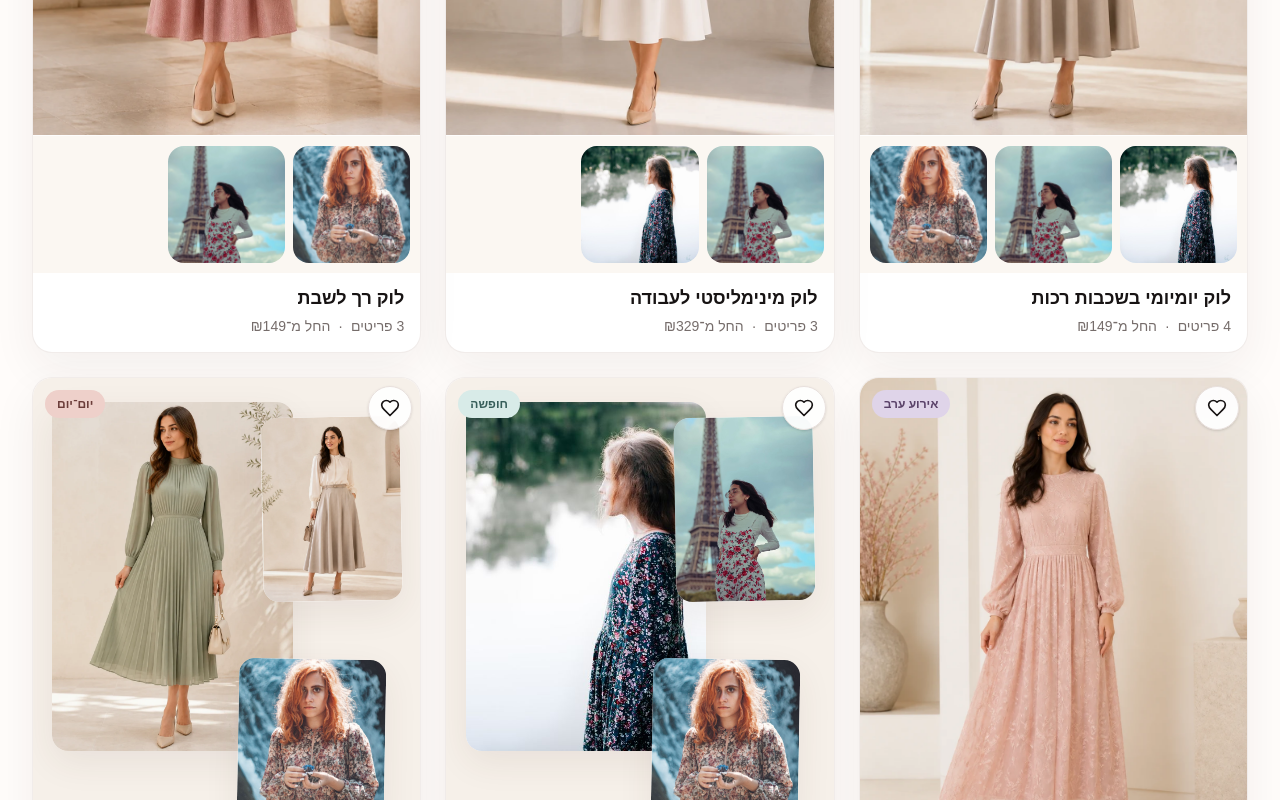
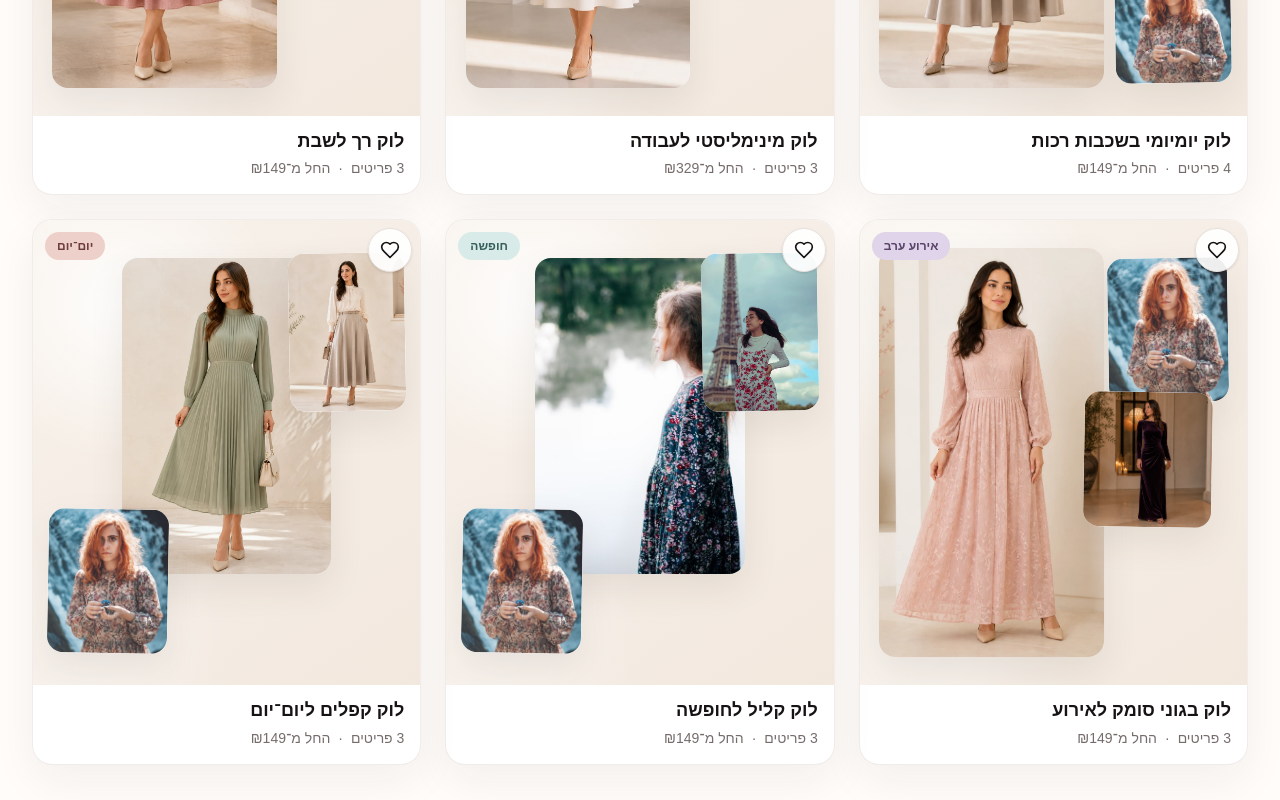
Before and after one commit to hodaya162/FoundHer, a Next.js app: page /looks in a window 1280 px wide. Shown: the part 680-1480 px from the top of the page. Built offline with nearby package versions, Linux system fonts and the light colour scheme; no server answers.

Commit message:
fix: compose looks as editorial boards

```diff
--- a/features/looks/components/look-editorial-visual.tsx
+++ b/features/looks/components/look-editorial-visual.tsx
@@ -11,11 +11,18 @@ type Props = {
   variant?: "card" | "detail";
 };
 
+const modelLedPositions = [
+  "end-[5%] top-[6%] h-[88%] w-[58%]",
+  "start-[5%] top-[8%] h-[31%] w-[31%] -rotate-1",
+  "start-[9%] top-[37%] h-[29%] w-[33%] rotate-1",
+  "start-[4%] bottom-[7%] h-[25%] w-[30%] -rotate-1",
+] as const;
+
 const flatLayPositions = [
-  "end-[5%] top-[5%] h-[72%] w-[62%]",
-  "start-[5%] top-[8%] h-[38%] w-[36%] -rotate-1",
-  "start-[9%] bottom-[8%] h-[34%] w-[38%] rotate-1",
-  "end-[28%] bottom-[3%] h-[25%] w-[28%] -rotate-2",
+  "end-[23%] top-[8%] h-[68%] w-[54%]",
+  "start-[4%] top-[7%] h-[34%] w-[30%] -rotate-1",
+  "end-[4%] bottom-[7%] h-[31%] w-[31%] rotate-1",
+  "start-[7%] bottom-[6%] h-[28%] w-[29%] -rotate-2",
 ] as const;
 
 function ProductPhoto({ className, priority, product }: { className?: string; priority?: boolean; product: Product }) {
@@ -23,7 +30,12 @@ function ProductPhoto({ className, priority, product }: { className?: string; pr
   if (!image) return null;
 
   return (
-    <div className={cn("relative overflow-hidden rounded-[1rem] bg-white/70", className)}>
+    <div
+      className={cn(
+        "relative overflow-hidden rounded-[1rem] bg-white/90 shadow-[0_14px_35px_rgba(71,55,43,0.09)]",
+        className,
+      )}
+    >
       <Image
         src={image.url}
         alt={image.alt}
@@ -40,43 +52,30 @@ export function LookEditorialVisual({ look, priority = false, products, variant
   const hero = products.find(({ id }) => id === look.heroProductId) ?? products[0];
   const companions = products.filter(({ id }) => id !== hero?.id);
   const isDetail = variant === "detail";
+  const orderedProducts = hero ? [hero, ...companions] : products;
+  const positions = look.visualMode === "flat-lay" ? flatLayPositions : modelLedPositions;
 
-  if (look.visualMode === "flat-lay") {
   return (
-      <div className={cn("relative overflow-hidden bg-[#f6f0e9]", isDetail ? "aspect-[4/5] rounded-[1.5rem]" : "aspect-[4/5]")}>
-        {products.slice(0, 4).map((product, index) => (
+    <div
+      className={cn(
+        "relative aspect-[5/6] overflow-hidden bg-[radial-gradient(circle_at_22%_18%,rgba(255,255,255,0.88),transparent_32%),linear-gradient(145deg,#f8f2eb_0%,#f2e8de_100%)]",
+        isDetail && "rounded-[1.5rem]",
+      )}
+      aria-label={`קומפוזיציית הפריטים של ${look.title}`}
+    >
+      <div aria-hidden="true" className="absolute -bottom-16 -end-12 size-52 rounded-full bg-white/35 blur-2xl" />
+      {orderedProducts.slice(0, 4).map((product, index) => (
         <ProductPhoto
           key={product.id}
           product={product}
           priority={priority && index === 0}
-            className={cn("absolute shadow-[0_12px_35px_rgba(71,55,43,0.08)]", flatLayPositions[index])}
+          className={cn("absolute", positions[index])}
         />
       ))}
-      </div>
-    );
-  }
-
-  const heroImage = hero?.images[0];
-  return (
-    <div className={cn("overflow-hidden bg-[#f6f0e9]", isDetail && "rounded-[1.5rem]")}>
-      <div className={cn("relative", isDetail ? "aspect-[4/5]" : "aspect-[4/5]")}>
-        {heroImage ? (
-          <Image
-            src={heroImage.url}
-            alt={heroImage.alt}
-            fill
-            priority={priority}
-            sizes={isDetail ? "(max-width: 1023px) 100vw, 58vw" : "(max-width: 767px) 100vw, 33vw"}
-            className="object-contain"
-          />
-        ) : null}
-      </div>
-      {companions.length > 0 ? (
-        <div className="grid grid-cols-3 gap-2 border-t border-white/80 bg-[#fbf7f2] p-2.5">
-          {companions.slice(0, 3).map((product) => (
-            <ProductPhoto key={product.id} product={product} className="aspect-square" />
-          ))}
-        </div>
+      {products.length > 0 ? (
+        <span className="sr-only">
+          {products.map(({ name }) => name).join(", ")}
+        </span>
       ) : null}
     </div>
   );
```
Lines whose indentation alone changed are shown as unchanged.
